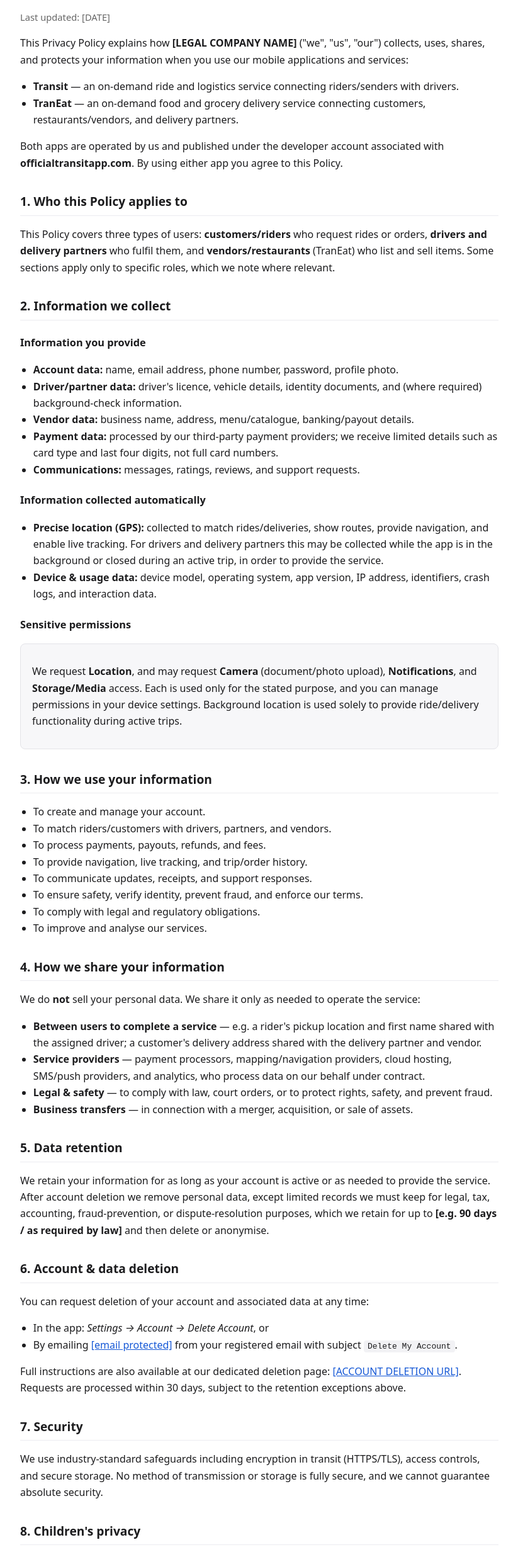
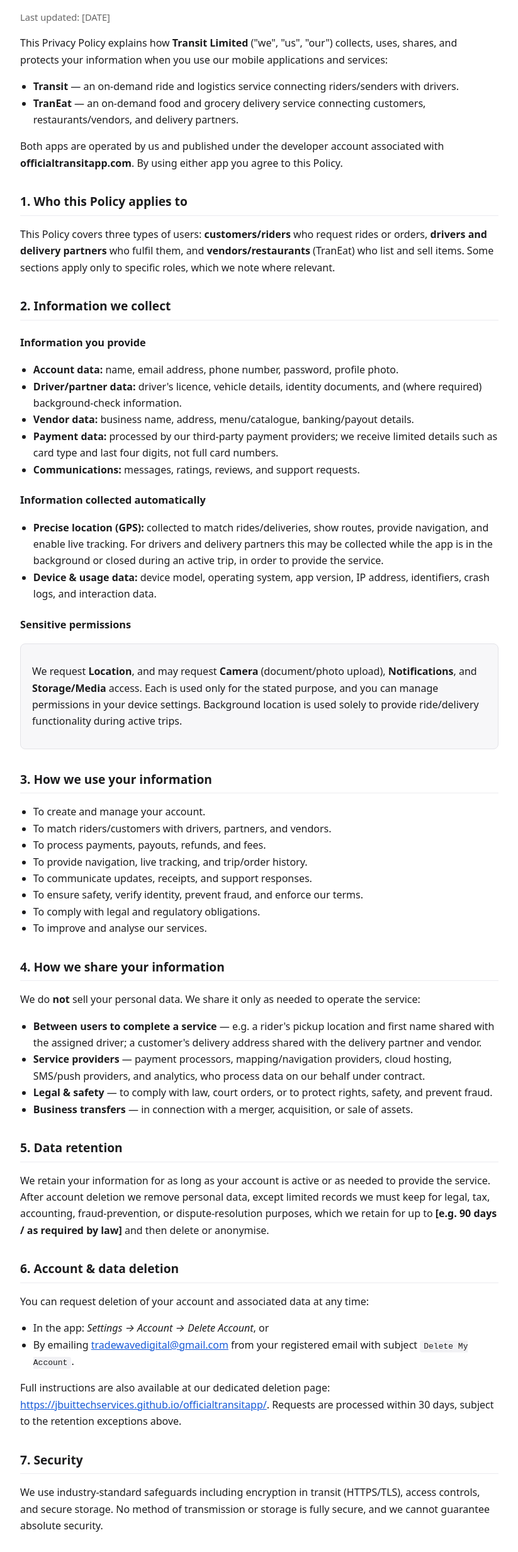
Before and after one commit to jbuittechservices/officialtransitapp, a plain HTML site: page privacy-policy.html in a window 1280 px wide. Shown: the part 88-2553 px from the top of the page at 63% size, without its empty margins (228-1051 px from the left). Drawn offline with Linux system fonts and the light colour scheme.

Commit message:
Update privacy-policy.html

```diff
--- a/privacy-policy.html
+++ b/privacy-policy.html
@@ -21,7 +21,7 @@
 <h1>Privacy Policy</h1>
 <p class="meta">Last updated: [DATE]</p>
 
-<p>This Privacy Policy explains how <strong>[LEGAL COMPANY NAME]</strong> ("we", "us", "our") collects, uses, shares, and protects your information when you use our mobile applications and services:</p>
+<p>This Privacy Policy explains how <strong>Transit Limited</strong> ("we", "us", "our") collects, uses, shares, and protects your information when you use our mobile applications and services:</p>
 <ul>
   <li><strong>Transit</strong> — an on-demand ride and logistics service connecting riders/senders with drivers.</li>
   <li><strong>TranEat</strong> — an on-demand food and grocery delivery service connecting customers, restaurants/vendors, and delivery partners.</li>
@@ -81,9 +81,9 @@
 <p>You can request deletion of your account and associated data at any time:</p>
 <ul>
   <li>In the app: <em>Settings → Account → Delete Account</em>, or</li>
-  <li>By emailing <a href="mailto:[email protected]">[email protected]</a> from your registered email with subject <code>Delete My Account</code>.</li>
+  <li>By emailing <a href="mailto:[email protected]">tradewavedigital@gmail.com</a> from your registered email with subject <code>Delete My Account</code>.</li>
 </ul>
-<p>Full instructions are also available at our dedicated deletion page: <a href="[ACCOUNT DELETION URL]">[ACCOUNT DELETION URL]</a>. Requests are processed within 30 days, subject to the retention exceptions above.</p>
+<p>Full instructions are also available at our dedicated deletion page: <a href="https://jbuittechservices.github.io/officialtransitapp/">https://jbuittechservices.github.io/officialtransitapp/</a>. Requests are processed within 30 days, subject to the retention exceptions above.</p>
 
 <h2>7. Security</h2>
 <p>We use industry-standard safeguards including encryption in transit (HTTPS/TLS), access controls, and secure storage. No method of transmission or storage is fully secure, and we cannot guarantee absolute security.</p>
@@ -102,10 +102,10 @@
 
 <h2>12. Contact us</h2>
 <p>
-<strong>[LEGAL COMPANY NAME]</strong><br>
+<strong>Transit Limited</strong><br>
 [BUSINESS ADDRESS]<br>
-Email: <a href="mailto:[email protected]">[email protected]</a><br>
-Website: <a href="https://officialtransitapp.com">officialtransitapp.com</a>
+Email: <a href="mailto:[email protected]">tradewavedigital@gmail.com</a><br>
+
 </p>
 
 </body>
```
